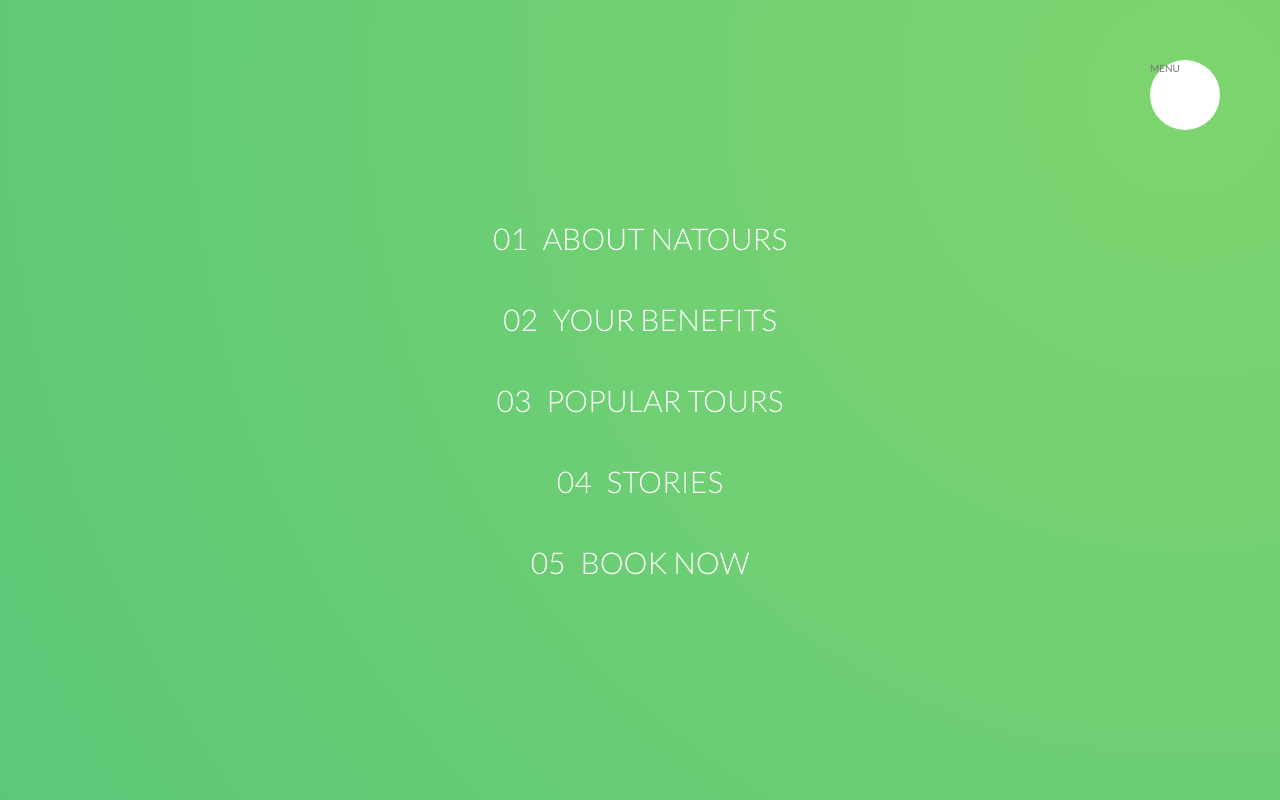
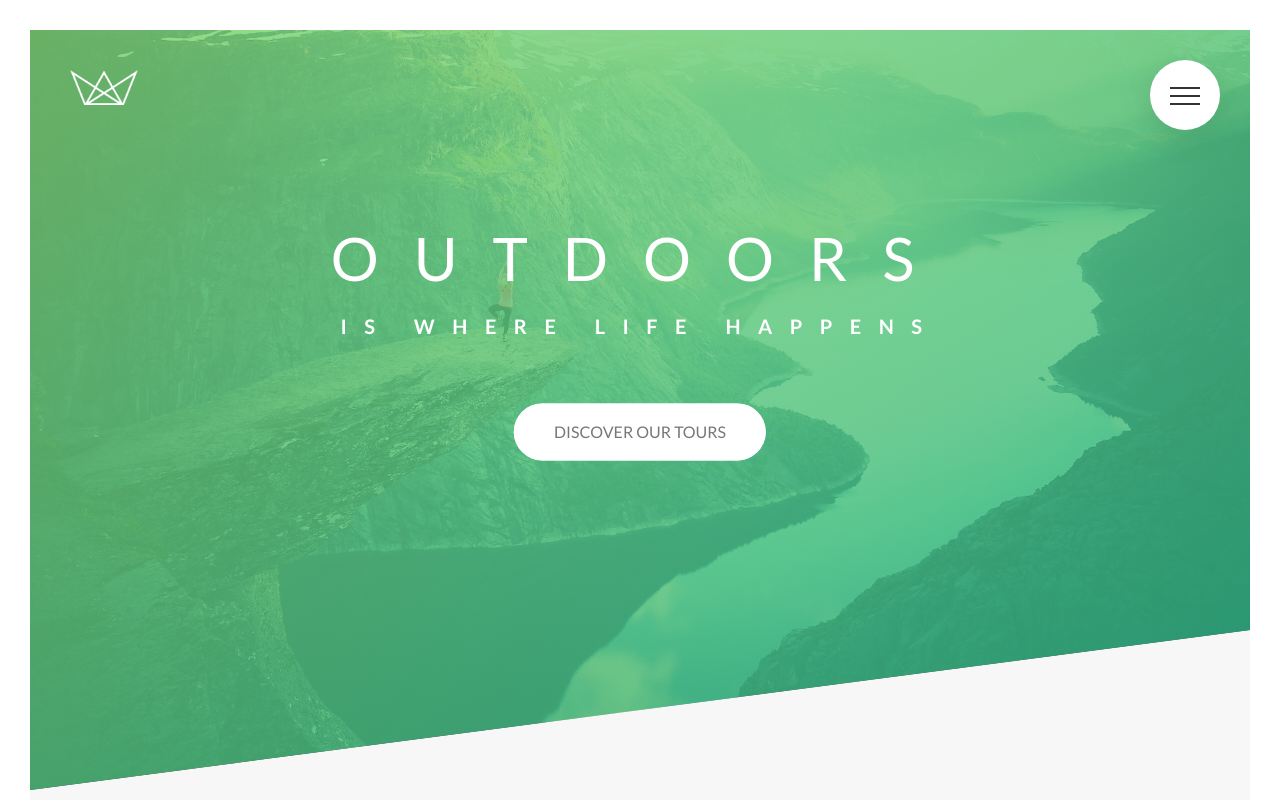
Before and after one commit to nbhaohao/advanced-css-course-master, a website: page Natours/starter/index.html in a window 1280 px wide. Shown: the top 800 px of the page. Drawn offline with Linux system fonts and the light colour scheme.

Commit message:
feat: finish nav bar

```diff
--- a/Natours/starter/index.html
+++ b/Natours/starter/index.html
@@ -19,7 +19,9 @@
 <div class="navigation">
     <input id="navi-toggle" type="checkbox" class="navigation__checkbox">
 
-    <label for="navi-toggle" class="navigation__button">MENU</label>
+    <label for="navi-toggle" class="navigation__button">
+        <span class="navigation__icon">&nbsp;</span>
+    </label>
 
     <div class="navigation__background">&nbsp;</div>
 
--- a/Natours/starter/sass/layout/_navigation.scss
+++ b/Natours/starter/sass/layout/_navigation.scss
@@ -12,6 +12,9 @@
     right: 6rem;
     border-radius: 50%;
     z-index: 2000;
+    box-shadow: 0 1rem 3rem rgba($color-black, 0.1);
+    text-align: center;
+    cursor: pointer;
   }
 
   &__background {
@@ -23,17 +26,21 @@
     right: 6.5rem;
     background-image: radial-gradient($color-primary-light, $color-primary-dark);
     z-index: 1000;
+    transition: transform 0.8s cubic-bezier(0.86, 0, 0.07, 1);
 
-    transform: scale(80);
+    //transform: scale(80);
   }
 
   &__nav {
     height: 100vh;
-    width: 100%;
     position: fixed;
     top: 0;
-    right: 0;
+    left: 0;
     z-index: 1500;
+
+    opacity: 0;
+    width: 0;
+    transition: all 0.8s cubic-bezier(0.68, -0.55, 0.265, 1.55);
   }
 
   &__list {
@@ -43,6 +50,7 @@
     transform: translate(-50%, -50%);
     list-style: none;
     text-align: center;
+    width: 100%;
   }
 
   &__item {
@@ -77,4 +85,65 @@
       transform: translateX(1rem);
     }
   }
+
+  &__checkbox:checked ~ &__background {
+    transform: scale(80);
+  }
+
+  &__checkbox:checked ~ &__nav {
+    opacity: 1;
+    width: 100%;
+  }
+
+  &__icon {
+    position: relative;
+    margin-top: 3.5rem;
+
+    &,
+    &::before,
+    &::after {
+      width: 3rem;
+      height: 2px;
+      background-color: $color-grey-dark-3;
+      display: inline-block;
+    }
+
+    &::before,
+    &::after {
+      content: "";
+      position: absolute;
+      left: 0;
+      transition: all 0.2s;
+    }
+
+    &:before {
+      top: -0.8rem;
+    }
+
+    &:after {
+      top: 0.8rem;
+    }
+  }
+
+  &__button:hover &__icon:before {
+    top: -1rem;
+  }
+
+  &__button:hover &__icon:after {
+    top: 1rem;
+  }
+
+  &__checkbox:checked + &__button &__icon {
+    background-color: transparent;
+  }
+
+  &__checkbox:checked + &__button &__icon:before {
+    top: 0;
+    transform: rotate(135deg);
+  }
+
+  &__checkbox:checked + &__button &__icon:after {
+    top: 0;
+    transform: rotate(-135deg);
+  }
 }
```
Also changed, not shown: Natours/starter/css/style.css.
